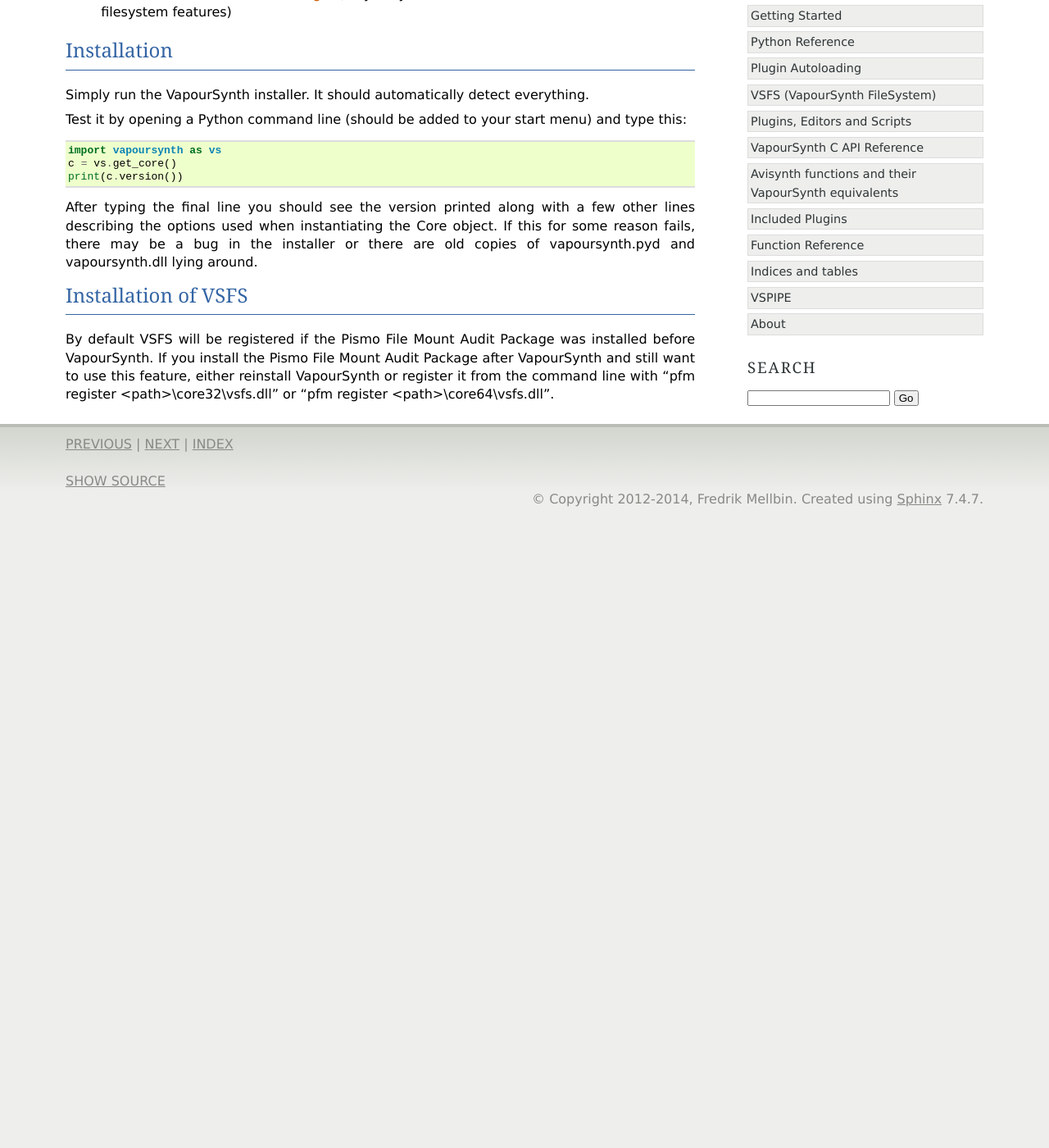
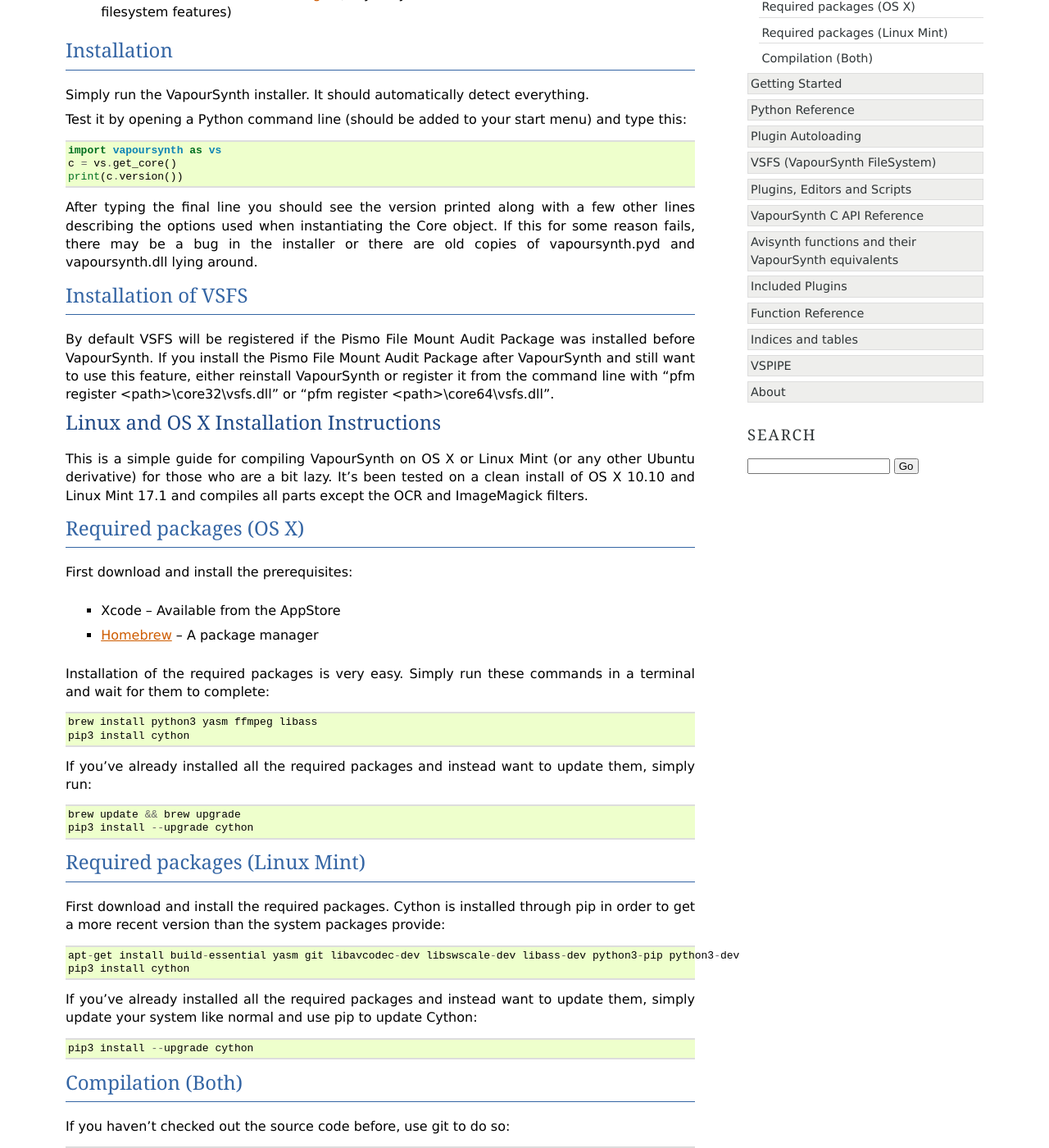
Before and after one commit to vapoursynth/vapoursynth, a Sphinx documentation site: the page built from doc/installation.rst, in a window 1280 px wide and 1400 px high, scrolled down 339 px. Shown: the whole window at 82% size. Built offline with Sphinx 7.4.7, drawn with Linux system fonts in a browser that asks for light colours; formulas are drawn with MathJax 3; before the commit the page ends 969 px from its top, so only the background shows below that; some of the changed text lies outside the part shown.

Commit message:
Update compilation instructions and make them more compact

```diff
--- a/doc/index.rst
+++ b/doc/index.rst
@@ -13,8 +13,6 @@
    :maxdepth: 3
 
    installation
-   osxcompilation
-   linuxcompilation
    gettingstarted
    pythonreference
    autoloading
--- a/doc/installation.rst
+++ b/doc/installation.rst
@@ -34,3 +34,58 @@
 after VapourSynth and still want to use this feature, either reinstall
 VapourSynth or register it from the command line with
 "pfm register <path>\\core32\\vsfs.dll" or "pfm register <path>\\core64\\vsfs.dll".
+
+Linux and OS X Installation Instructions
+========================================
+
+This is a simple guide for compiling VapourSynth on OS X or Linux Mint (or any other Ubuntu derivative) for those who are a bit lazy.
+It's been tested on a clean install of OS X 10.10 and Linux Mint 17.1 and compiles all parts except the OCR and ImageMagick filters.
+
+Required packages (OS X)
+#########################
+
+First download and install the prerequisites:
+   * Xcode -- Available from the AppStore
+   * `Homebrew <http://brew.sh/>`_ -- A package manager
+
+Installation of the required packages is very easy. Simply run these commands in a terminal and wait for them to complete::
+
+   brew install python3 yasm ffmpeg libass
+   pip3 install cython
+
+If you've already installed all the required packages and instead want to update them, simply run::
+
+   brew update && brew upgrade
+   pip3 install --upgrade cython
+
+Required packages (Linux Mint)
+##############################
+
+First download and install the required packages. Cython is installed through pip in order to get a more recent version than the system packages provide::
+
+   apt-get install build-essential yasm git libavcodec-dev libswscale-dev libass-dev python3-pip python3-dev
+   pip3 install cython
+
+If you've already installed all the required packages and instead want to update them, simply update your system like normal and use pip to update Cython::
+
+   pip3 install --upgrade cython
+
+Compilation (Both)
+##################
+
+If you haven't checked out the source code before, use git to do so::
+
+   git clone https://github.com/vapoursynth/vapoursynth.git
+
+Or if you already have a copy of the source, update it with::
+
+   git pull
+
+Enter the VapourSynth directory and run these commands to compile and install::
+
+   ./autogen.sh
+   ./configure
+   make
+   make install
+
+You should now have a working installation based on the latest git.
```
Also changed, not shown: doc/linuxcompilation.rst (deleted, +0 -44 lines), doc/osxcompilation.rst (deleted, +0 -53 lines).
